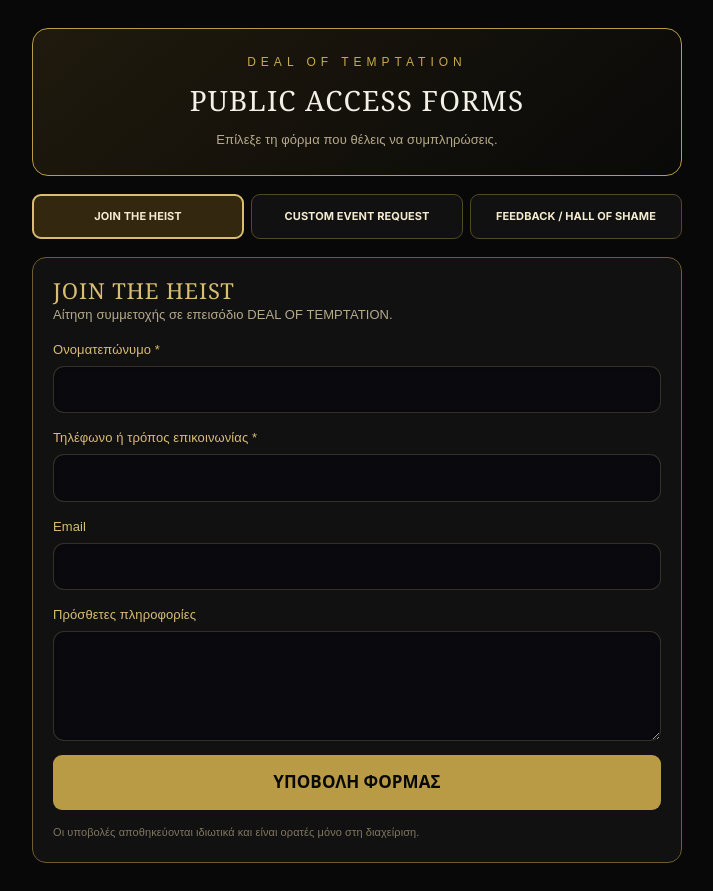
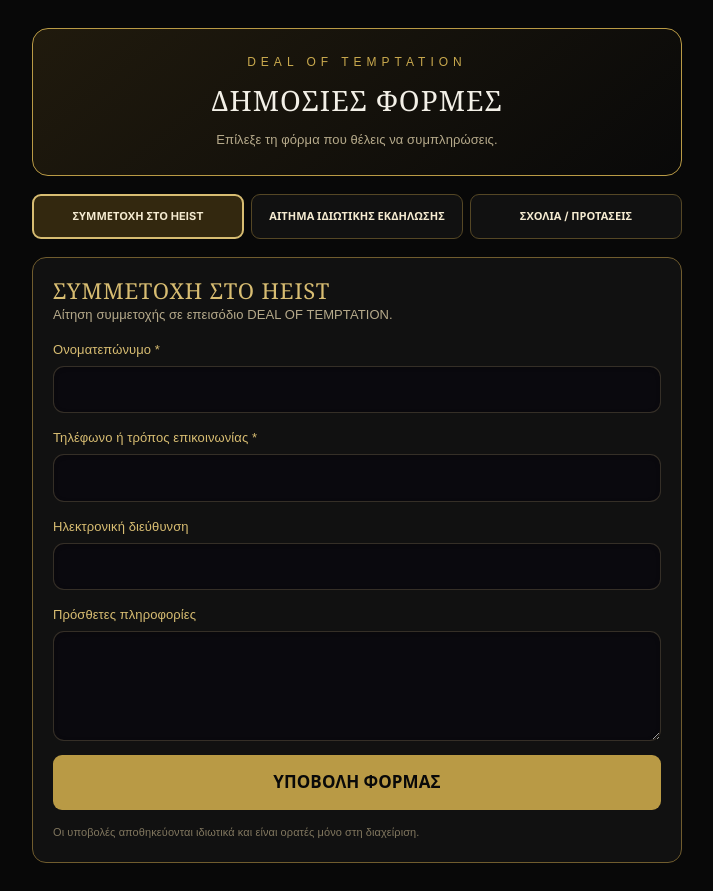
Before and after one commit to mkiriakidis936-glitch/deal-of-tempations, a React (Vite) app: page /forms in a window 1280 px wide. Shown: the whole page, without its empty margins (278-991 px from the left). Built offline with nearby package versions, Linux system fonts and the light colour scheme; no server answers.

Commit message:
Greek public pages and form interface

```diff
--- a/src/pages/PublicForms.jsx
+++ b/src/pages/PublicForms.jsx
@@ -2,9 +2,9 @@ import React, { useState } from 'react';
 import { request } from '@/api/base44Client';
 
 const TYPES = [
-  { id: 'join-heist', title: 'JOIN THE HEIST', intro: 'Αίτηση συμμετοχής σε επεισόδιο DEAL OF TEMPTATION.' },
-  { id: 'event-request', title: 'CUSTOM EVENT REQUEST', intro: 'Ζήτησε μια προσαρμοσμένη εμπειρία ή ιδιωτικό event.' },
-  { id: 'feedback', title: 'FEEDBACK / HALL OF SHAME', intro: 'Στείλε σχόλια, ιδέες ή προτάσεις για νέες 18+ κάρτες.' },
+  { id: 'join-heist', title: 'ΣΥΜΜΕΤΟΧΗ ΣΤΟ HEIST', intro: 'Αίτηση συμμετοχής σε επεισόδιο DEAL OF TEMPTATION.' },
+  { id: 'event-request', title: 'ΑΙΤΗΜΑ ΙΔΙΩΤΙΚΗΣ ΕΚΔΗΛΩΣΗΣ', intro: 'Ζήτησε μια προσαρμοσμένη εμπειρία ή ιδιωτικό event.' },
+  { id: 'feedback', title: 'ΣΧΟΛΙΑ / ΠΡΟΤΑΣΕΙΣ', intro: 'Στείλε σχόλια, ιδέες ή προτάσεις για νέες 18+ κάρτες.' },
 ];
 export default function PublicForms() {
   const [type, setType] = useState('join-heist');
@@ -25,7 +25,7 @@ export default function PublicForms() {
         photoUrl = uploadData.url;
       }
       await request('POST', `/api/entities/public-forms/${type}`, { ...form, photoUrl, sessionCode: new URLSearchParams(window.location.search).get('event') || new URLSearchParams(window.location.search).get('sessionCode') || '' });
-      setStatus('Η υποβολή καταχωρίστηκε επιτυχώς.'); setPhoto(null); setForm({ name: '', contact: '', email: '', eventType: '', eventDate: '', guests: '', message: '', suggestion: '' });
+      setStatus('Η φόρμα υποβλήθηκε με επιτυχία.'); setPhoto(null); setForm({ name: '', contact: '', email: '', eventType: '', eventDate: '', guests: '', message: '', suggestion: '' });
     } catch (err) { setStatus(err.message || 'Η υποβολή δεν ολοκληρώθηκε.'); }
     finally { setBusy(false); }
   }
@@ -33,7 +33,7 @@ export default function PublicForms() {
   return <main style={{minHeight:'100dvh',background:'#080808',color:'#f5ebd1',padding:'28px 14px',fontFamily:'Arial,sans-serif'}}>
     <div style={{maxWidth:650,margin:'0 auto'}}>
       <header style={{textAlign:'center',padding:24,border:'1px solid #b99a45',borderRadius:16,background:'linear-gradient(140deg,#201a0d,#090909)'}}>
-        <div style={{letterSpacing:5,color:'#c9a94e',fontSize:12}}>DEAL OF TEMPTATION</div><h1 style={{fontFamily:'Georgia,serif',fontSize:28,margin:'12px 0'}}>PUBLIC ACCESS FORMS</h1>
+        <div style={{letterSpacing:5,color:'#c9a94e',fontSize:12}}>DEAL OF TEMPTATION</div><h1 style={{fontFamily:'Georgia,serif',fontSize:28,margin:'12px 0'}}>ΔΗΜΟΣΙΕΣ ΦΟΡΜΕΣ</h1>
         <p style={{color:'#b6aa8b',fontSize:13}}>Επίλεξε τη φόρμα που θέλεις να συμπληρώσεις.</p>
       </header>
       <nav style={{display:'grid',gridTemplateColumns:'repeat(3,minmax(0,1fr))',gap:7,margin:'18px 0'}}>
@@ -44,9 +44,9 @@ export default function PublicForms() {
         {field('Ονοματεπώνυμο','name',true)}
         {type==='join-heist' && field('Τηλέφωνο ή τρόπος επικοινωνίας','contact',true)}
         {type!=='join-heist' && field('Στοιχείο επικοινωνίας','contact')}
-        {field('Email','email')}
+        {field('Ηλεκτρονική διεύθυνση','email')}
         {type==='event-request' && <>{field('Τύπος εκδήλωσης','eventType',true)}{field('Ημερομηνία','eventDate')}{field('Αριθμός συμμετεχόντων','guests')}</>}
-        {type==='feedback' ? <>{field('Σχόλια / Feedback','message')}{field('Πρόταση για νέες 18+ κάρτες','suggestion')}<label style={{display:'grid',gap:6,fontSize:13,color:'#d8bd72'}}>Προαιρετική φωτογραφία (JPG, PNG, WEBP · έως 8MB)<input type="file" accept="image/jpeg,image/png,image/webp" onChange={e=>setPhoto(e.target.files?.[0]||null)} style={{color:'#f5ebd1'}} /></label>{photo&&<p style={{fontSize:12,color:'#b6aa8b'}}>{photo.name}</p>}</> :
+        {type==='feedback' ? <>{field('Σχόλια / Παρατηρήσεις','message')}{field('Πρόταση για νέες κάρτες 18+','suggestion')}<label style={{display:'grid',gap:6,fontSize:13,color:'#d8bd72'}}>Προαιρετική φωτογραφία (JPG, PNG, WEBP · έως 8MB)<input type="file" accept="image/jpeg,image/png,image/webp" onChange={e=>setPhoto(e.target.files?.[0]||null)} style={{color:'#f5ebd1'}} /></label>{photo&&<p style={{fontSize:12,color:'#b6aa8b'}}>{photo.name}</p>}</> :
           <label style={{display:'grid',gap:6,fontSize:13,color:'#d8bd72'}}>Πρόσθετες πληροφορίες<textarea value={form.message} onChange={change('message')} rows={4} maxLength={3000} style={{padding:12,borderRadius:9,border:'1px solid #806a35',background:'#101010',color:'#f5ebd1'}} /></label>}
         <button disabled={busy} style={{padding:14,borderRadius:9,background:'#b99a45',color:'#090909',fontWeight:800}}>{busy?'ΑΠΟΣΤΟΛΗ...':'ΥΠΟΒΟΛΗ ΦΟΡΜΑΣ'}</button>
         {status && <p role="status" style={{fontSize:13,color:'#e6d7a8'}}>{status}</p>}
```
